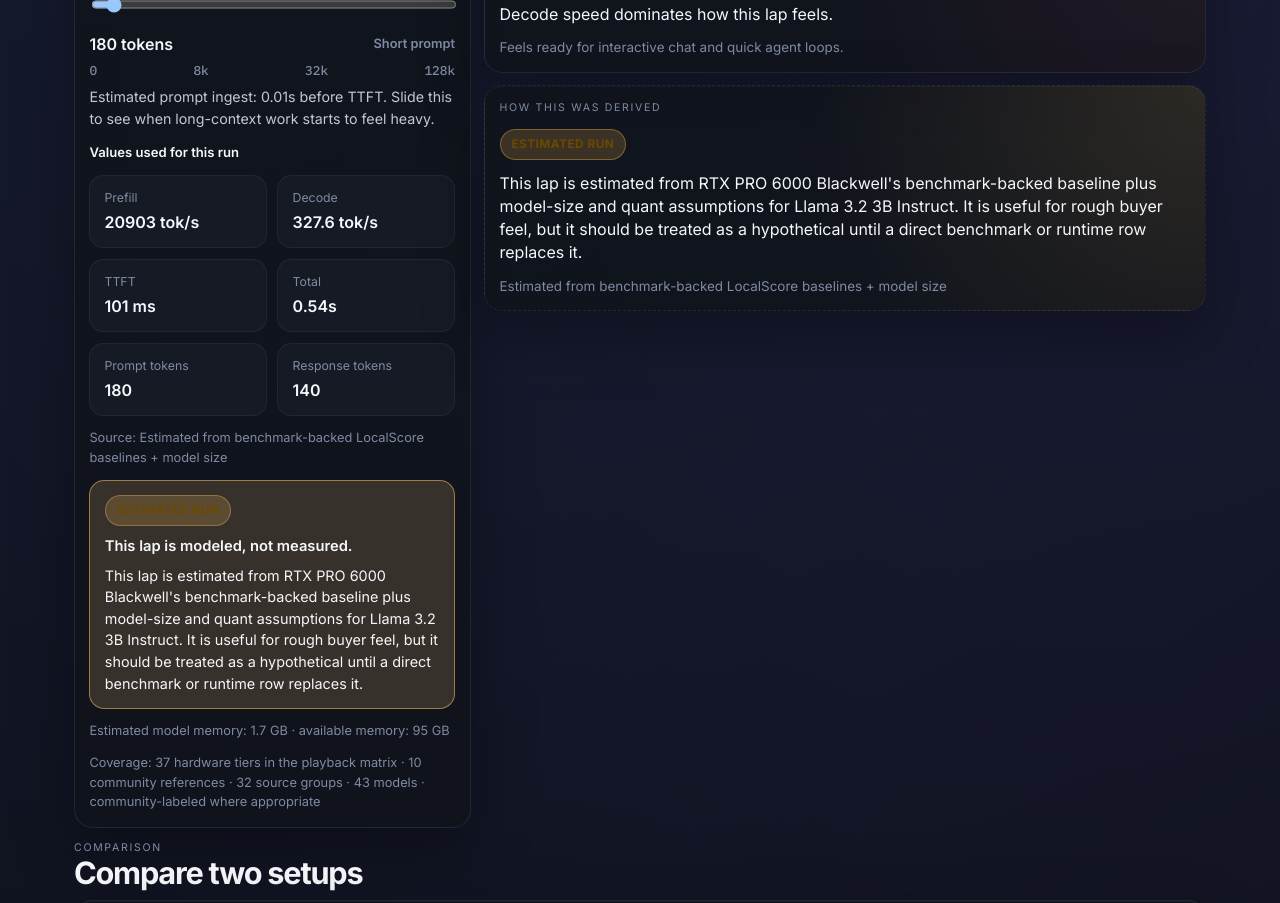
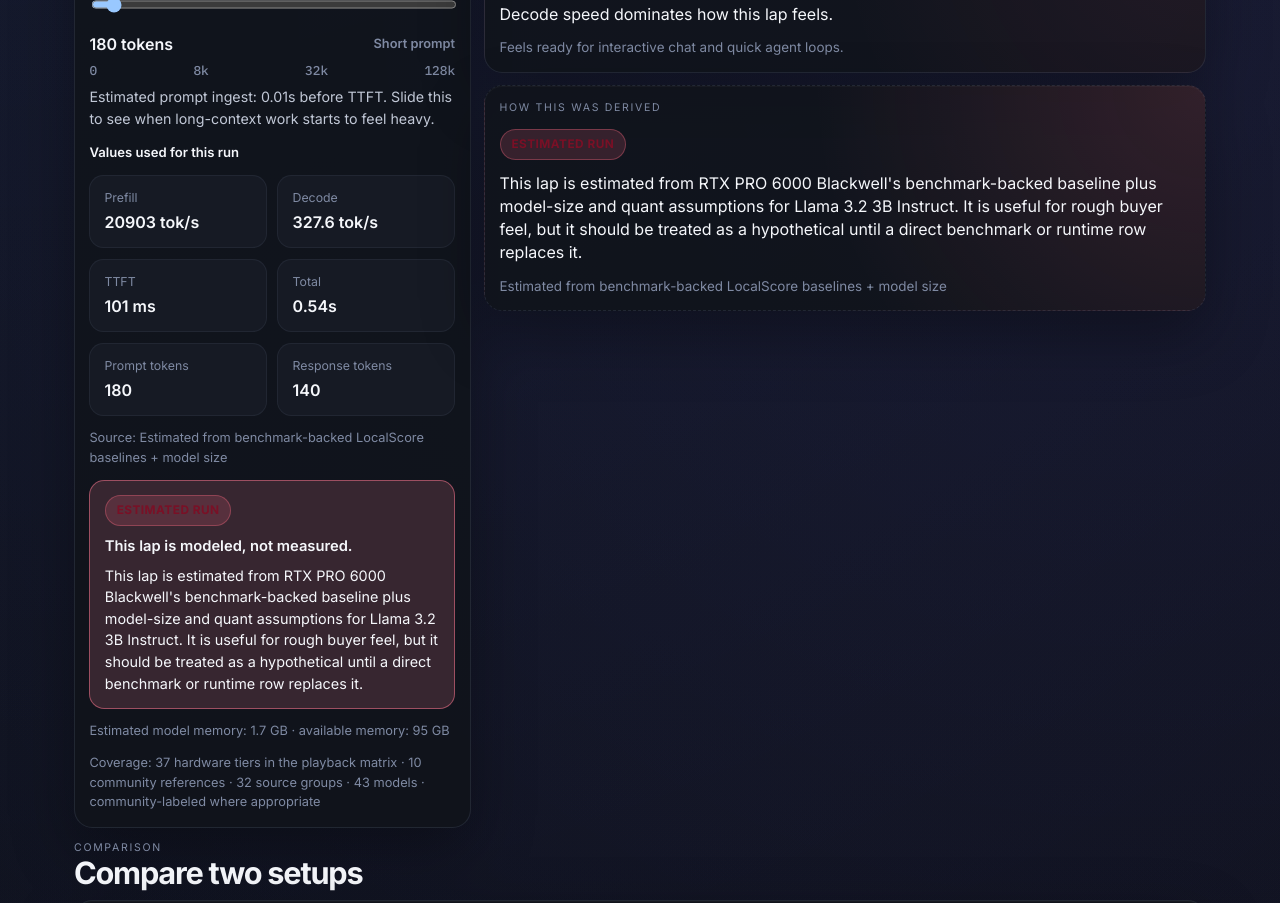
Before and after one commit to mcglothi/laptime, a React (Vite) app: page / in a window 1280 px wide. Shown: the part 1120-2023 px from the top of the page. Built offline with nearby package versions, Linux system fonts and the light colour scheme.

Commit message:
Use red warning tone for estimated laps

```diff
--- a/src/App.css
+++ b/src/App.css
@@ -201,7 +201,7 @@
 
 .playback-insight-card-audit-estimate {
   background:
-    radial-gradient(circle at top right, rgba(255, 196, 92, 0.12), transparent 52%),
+    radial-gradient(circle at top right, rgba(255, 107, 129, 0.14), transparent 52%),
     var(--panel);
 }
 
@@ -614,8 +614,8 @@
 }
 
 .run-provenance-estimate {
-  background: color-mix(in srgb, #ffc252 14%, var(--panel-soft));
-  border-color: color-mix(in srgb, #ffc252 48%, var(--border));
+  background: color-mix(in srgb, #ff6b81 14%, var(--panel-soft));
+  border-color: color-mix(in srgb, #ff6b81 48%, var(--border));
 }
 
 .run-provenance-community {
@@ -643,9 +643,9 @@
 }
 
 .run-provenance-badge-estimate {
-  background: rgba(255, 194, 82, 0.18);
-  border-color: rgba(255, 194, 82, 0.34);
-  color: #6b4900;
+  background: rgba(255, 107, 129, 0.16);
+  border-color: rgba(255, 107, 129, 0.34);
+  color: #7a1026;
 }
 
 .run-provenance-badge-community {
```
